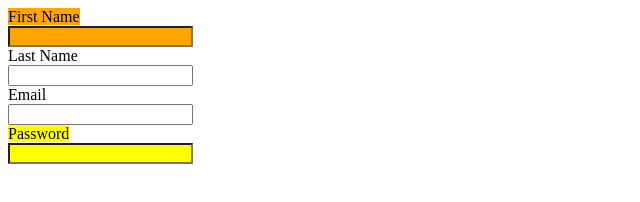
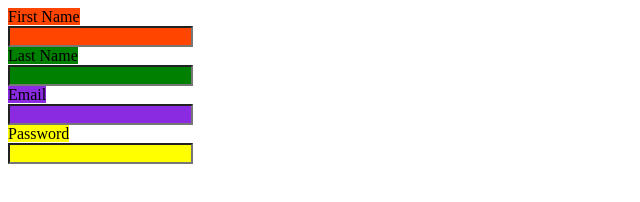
Before and after one commit to Vinitharam16/githublearning, a plain HTML site: page index.html in a window 1280 px wide. Shown: the whole page, without its empty margins (0-640 px from the left). Drawn offline with Linux system fonts and the light colour scheme.

Commit message:
assignment edit

```diff
--- a/index.css
+++ b/index.css
@@ -1,6 +1,12 @@
 .main {
-    background-color: orange;
+    background-color: orangered;
 }
 .main1 {
     background-color: yellow;
 }
+.green{
+    background-color: green;
+}
+.blue{
+    background-color: blueviolet;
+}
```
